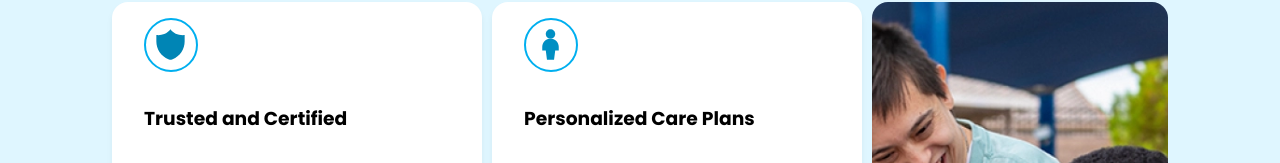
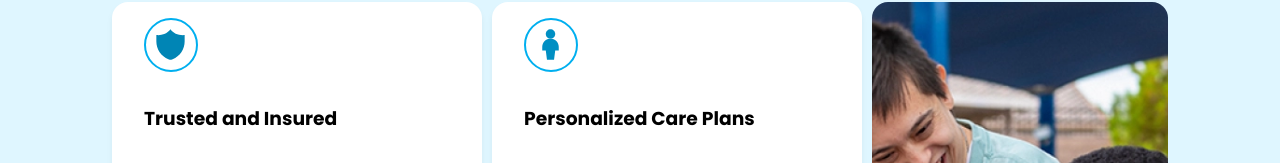
Before and after one commit to AjibosinJonathan/abdel-healthcare, a React (Vite) app: page / in a window 1280 px wide. Shown: the part 789-952 px from the top of the page. Built offline with nearby package versions, Linux system fonts and the light colour scheme.

Commit message:
Change adress and modify content

```diff
--- a/index.html
+++ b/index.html
@@ -7,7 +7,7 @@
     <link rel="preconnect" href="https://fonts.googleapis.com">
     <link rel="preconnect" href="https://fonts.gstatic.com" crossorigin>
     <link href="https://fonts.googleapis.com/css2?family=Montserrat:ital,wght@0,100..900;1,100..900&family=Poppins:ital,wght@0,100;0,200;0,300;0,400;0,500;0,600;0,700;0,800;0,900;1,100;1,200;1,300;1,400;1,500;1,600;1,700;1,800;1,900&display=swap" rel="stylesheet">
-    <meta name="description" content="Compassionate, licensed, and personalized healthcare support including home care, elderly care, and dementia support tailored to your needs.">
+    <meta name="description" content="Compassionate and personalized healthcare support including home care, elderly care, and dementia support tailored to your needs.">
     <meta name="viewport" content="width=device-width, initial-scale=1.0" />
     <title>Abdel Healthcare Ltd | Professional Healthcare Support</title>
   </head>
--- a/src/components/Footer.jsx
+++ b/src/components/Footer.jsx
@@ -42,7 +42,7 @@ function Footer() {
                     <ul className="footer-contact">
                         <li>Phone: 07404663380</li>
                         <li><a href="mailto:info@abdelhealthcare.co.uk">Email: info@abdelhealthcare.co.uk</a></li>
-                        <li>Address: Apt 90, 2 Navigation Street, The Horizon Leicester</li>
+                        <li>Address: 6, St George's Way St George's House, Leicester LE1 1QZ</li>
                     </ul>
                     <div className="footer-socials">
                         <a href="https://facebook.com/" target="_blank" rel="noopener noreferrer">
--- a/src/components/Intro.jsx
+++ b/src/components/Intro.jsx
@@ -10,8 +10,8 @@ function Intro() {
                 <div className="intro-grid">
                     <Card
                         img={shieldIcon}
-                        title={"Trusted and Certified"}
-                        text={"Licensed, bonded, and insured healthcare services you can rely on with confidence and peace of mind."}
+                        title={"Trusted and Insured"}
+                        text={"Insured healthcare services you can rely on with confidence and peace of mind."}
                         altText={"Shield icon"}
                     />
                     <Card
```
